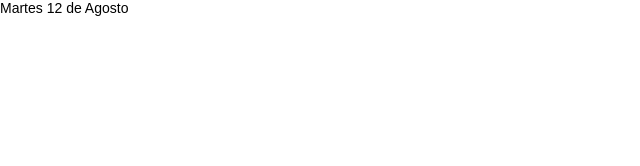
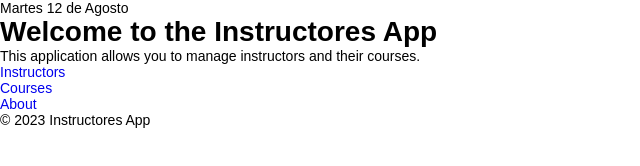
Before and after one commit to Chazmann/Martes12Agosto, a plain HTML site: page views/_Layout.html in a window 1280 px wide. Shown: the whole page, without its empty margins (0-640 px from the left). Drawn offline with Linux system fonts and the light colour scheme; a web font is replaced by a local one.

Commit message:
Agregar estructura básica y contenido a _Layout.html

```diff
--- a/views/_Layout.html
+++ b/views/_Layout.html
@@ -10,5 +10,27 @@
 
 
     <header>Martes 12 de Agosto</header>
+
+    <main>
+        <h1>Welcome to the Instructores App</h1>
+        <p>This application allows you to manage instructors and their courses.</p>
+
+        <nav>
+            <ul>
+                <li><a href="/instructors">Instructors</a></li>
+                <li><a href="/courses">Courses</a></li>
+                <li><a href="/about">About</a></li>
+            </ul>
+        </nav>
+
+        <section id="content">
+            <!-- Content will be injected here -->
+        </section>
+    </main>
+
+
+    <footer>
+        <p>&copy; 2023 Instructores App</p>
+    </footer>
 </body>
 </html>
```
